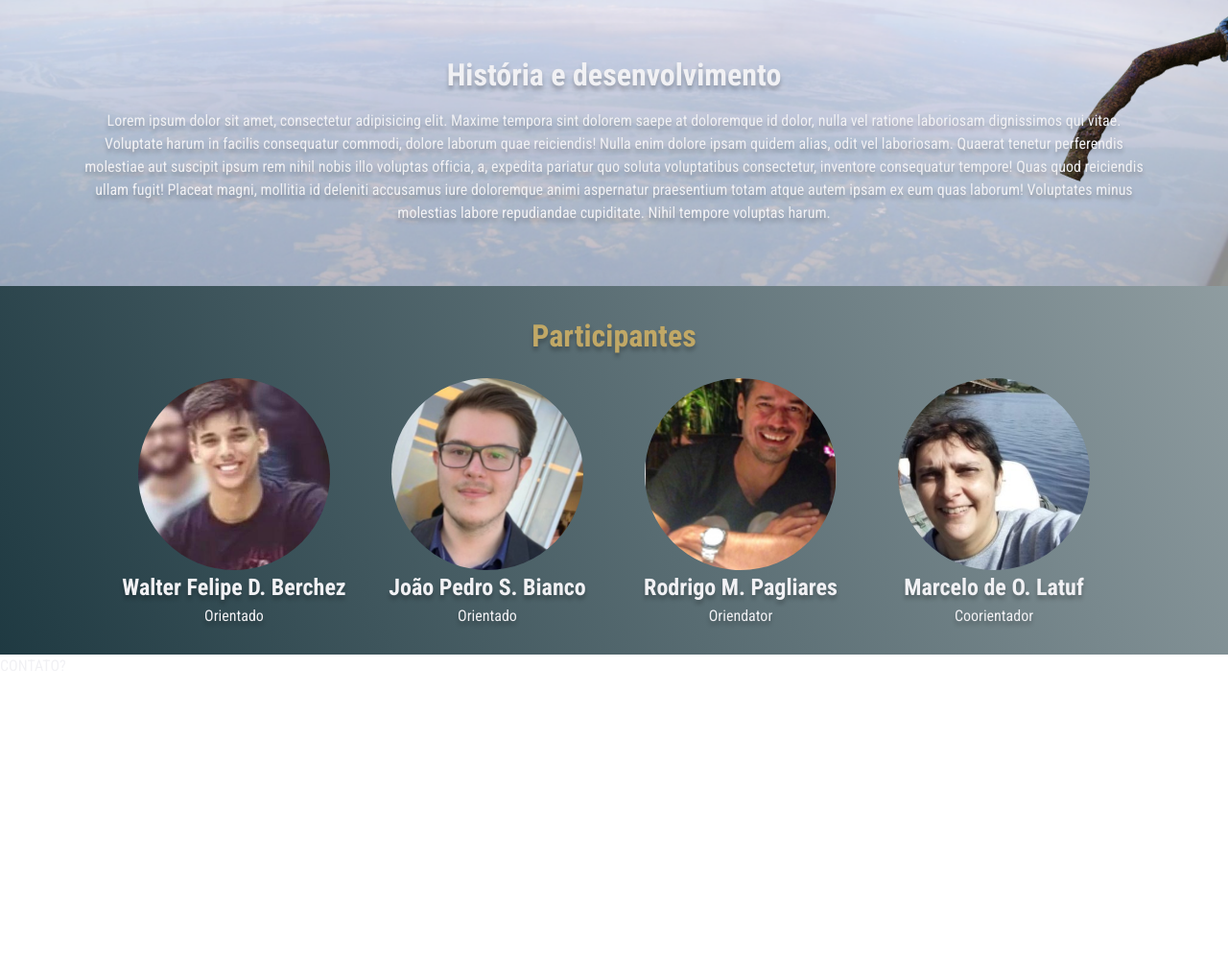
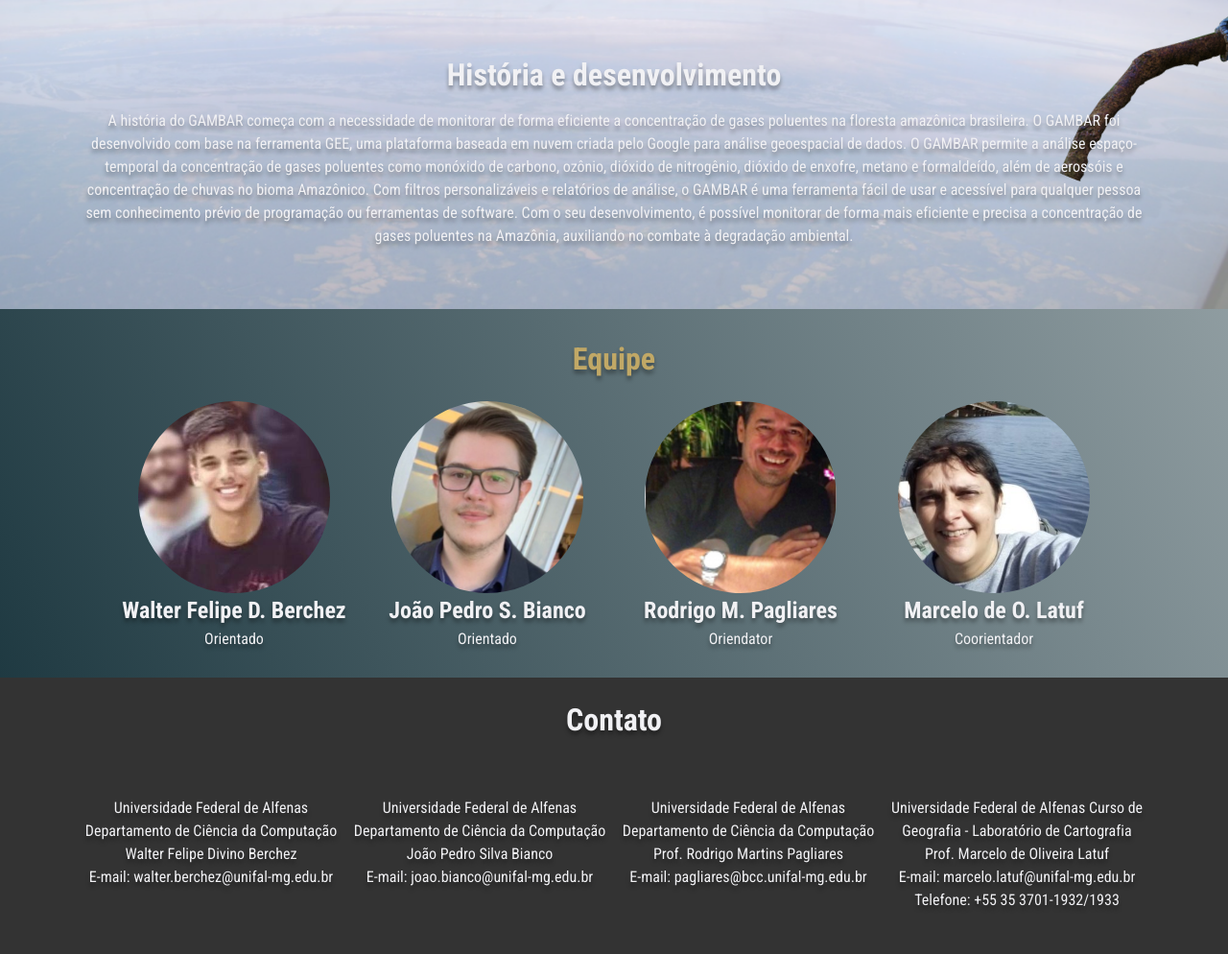
Before and after one commit to Berchez/TCC, a plain HTML site: page landing-page/index.html in a window 1280 px wide. Shown: the part 1602-2596 px from the top of the page at 96% size. Before the commit the page ends 2308 px from the top, so only its background shows below. Drawn offline with Linux system fonts and the light colour scheme.

Commit message:
Landing page done

```diff
--- a/landing-page/index.html
+++ b/landing-page/index.html
@@ -21,7 +21,8 @@
           <li><a href="#home">Início</a></li>
           <li><a href="#functionalities">Funcionalidades</a></li>
           <li><a href="#history">História</a></li>
-          <li><a href="#team">Integrantes</a></li>
+          <li><a href="#team">Equipe</a></li>
+          <li><a href="#contato">Contato</a></li>
         </ul>
       </nav>
     </header>
@@ -91,22 +92,24 @@
         <img class="absolute tucano" src="./img/tucano.png" alt="" />
         <h2>História e desenvolvimento</h2>
         <p>
-          Lorem ipsum dolor sit amet, consectetur adipisicing elit. Maxime
-          tempora sint dolorem saepe at doloremque id dolor, nulla vel ratione
-          laboriosam dignissimos qui vitae. Voluptate harum in facilis
-          consequatur commodi, dolore laborum quae reiciendis! Nulla enim dolore
-          ipsam quidem alias, odit vel laboriosam. Quaerat tenetur perferendis
-          molestiae aut suscipit ipsum rem nihil nobis illo voluptas officia, a,
-          expedita pariatur quo soluta voluptatibus consectetur, inventore
-          consequatur tempore! Quas quod reiciendis ullam fugit! Placeat magni,
-          mollitia id deleniti accusamus iure doloremque animi aspernatur
-          praesentium totam atque autem ipsam ex eum quas laborum! Voluptates
-          minus molestias labore repudiandae cupiditate. Nihil tempore voluptas
-          harum.
+          A história do GAMBAR começa com a necessidade de monitorar de forma
+          eficiente a concentração de gases poluentes na floresta amazônica
+          brasileira. O GAMBAR foi desenvolvido com base na ferramenta GEE, uma
+          plataforma baseada em nuvem criada pelo Google para análise
+          geoespacial de dados. O GAMBAR permite a análise espaço-temporal da
+          concentração de gases poluentes como monóxido de carbono, ozônio,
+          dióxido de nitrogênio, dióxido de enxofre, metano e formaldeído, além
+          de aerossóis e concentração de chuvas no bioma Amazônico. Com filtros
+          personalizáveis e relatórios de análise, o GAMBAR é uma ferramenta
+          fácil de usar e acessível para qualquer pessoa sem conhecimento prévio
+          de programação ou ferramentas de software. Com o seu desenvolvimento,
+          é possível monitorar de forma mais eficiente e precisa a concentração
+          de gases poluentes na Amazônia, auxiliando no combate à degradação
+          ambiental.
         </p>
       </section>
       <section class="text__center" id="team">
-        <h2>Participantes</h2>
+        <h2>Equipe</h2>
         <div class="member__cards">
           <div class="member--card">
             <img src="./img/walter.jpeg" alt="" />
@@ -131,6 +134,43 @@
         </div>
       </section>
     </main>
-    <footer>CONTATO?</footer>
+    <footer id="contato" class="text__center">
+      <h2>Contato</h2>
+      <div class="container contato--wrapper">
+        <div class="contato--card">
+          <p>
+            Universidade Federal de Alfenas Departamento de Ciência da
+            Computação
+          </p>
+          <p>Walter Felipe Divino Berchez</p>
+          <p>E-mail: walter.berchez@unifal-mg.edu.br</p>
+        </div>
+        <div class="contato--card">
+          <p>
+            Universidade Federal de Alfenas Departamento de Ciência da
+            Computação
+          </p>
+          <p>João Pedro Silva Bianco</p>
+          <p>E-mail: joao.bianco@unifal-mg.edu.br</p>
+        </div>
+        <div class="contato--card">
+          <p>
+            Universidade Federal de Alfenas Departamento de Ciência da
+            Computação
+          </p>
+          <p>Prof. Rodrigo Martins Pagliares</p>
+          <p>E-mail: pagliares@bcc.unifal-mg.edu.br</p>
+        </div>
+        <div class="contato--card">
+          <p>
+            Universidade Federal de Alfenas Curso de Geografia - Laboratório de
+            Cartografia
+          </p>
+          <p>Prof. Marcelo de Oliveira Latuf</p>
+          <p>E-mail: marcelo.latuf@unifal-mg.edu.br</p>
+          <p>Telefone: +55 35 3701-1932/1933</p>
+        </div>
+      </div>
+    </footer>
   </body>
 </html>
--- a/landing-page/style.css
+++ b/landing-page/style.css
@@ -21,6 +21,7 @@
   );
 
   --clr-black-200: hsl(0 0% 0% /0.25);
+  --clr-black-300: hsl(0 0% 0% /0.35);
   --clr-black-400: #333;
 
   --spacer-200: 0.25rem;
@@ -42,7 +43,7 @@
 }
 
 :is(p, h1, h2, h3, a) {
-  text-shadow: 0 4px 4px var(--clr-black-200);
+  text-shadow: 0 4px 4px var(--clr-black-300);
 }
 
 /* Reset CSS */
@@ -82,8 +83,9 @@ li > a {
 }
 
 /* Set core root defaults */
-html:focus-within {
-  scroll-behavior: smooth;
+html:focus-within,
+html {
+  scroll-behavior: smooth !important;
 }
 
 /* Set core body defaults */
@@ -366,6 +368,28 @@ select {
   aspect-ratio: 1/1;
 }
 
+/* Contato */
+
+#contato {
+  background-color: var(--clr-black-400);
+  padding-block: var(--spacer-600);
+}
+
+#contato > h2 {
+  font-size: var(--fs-600);
+  padding-bottom: var(--spacer-900);
+}
+
+.contato--wrapper {
+  display: grid;
+  grid-template-columns: 1fr;
+}
+
+.contato--wrapper > * {
+  padding-block: var(--spacer-700);
+}
+
+/* Media query */
 @media (min-width: 50em) {
   .container {
     --spacer-container: 5rem;
@@ -449,4 +473,8 @@ select {
     grid-template-columns: repeat(4, 1fr);
     gap: 0;
   }
+
+  .contato--wrapper {
+    grid-template-columns: repeat(4, 1fr);
+  }
 }
```
